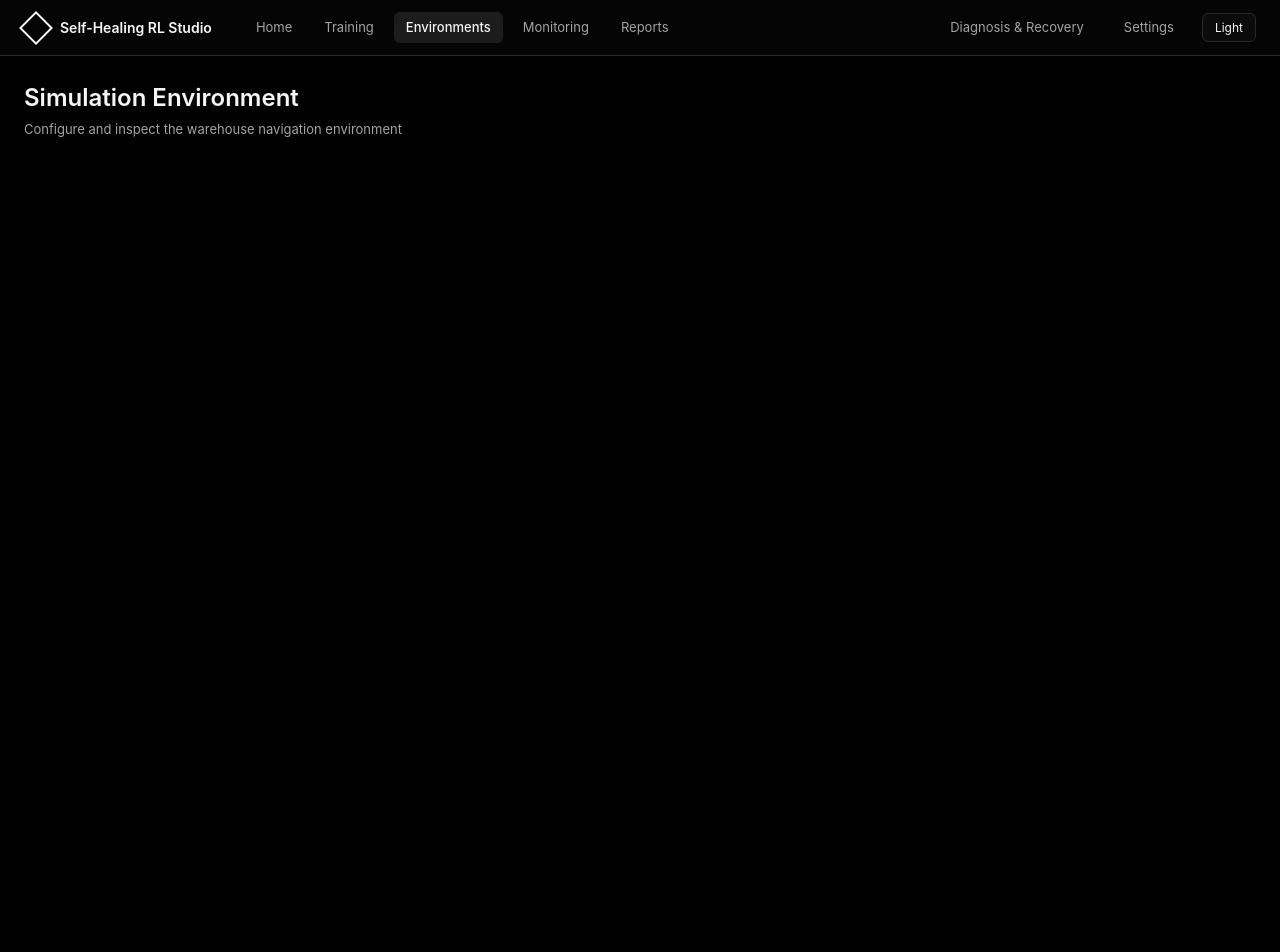
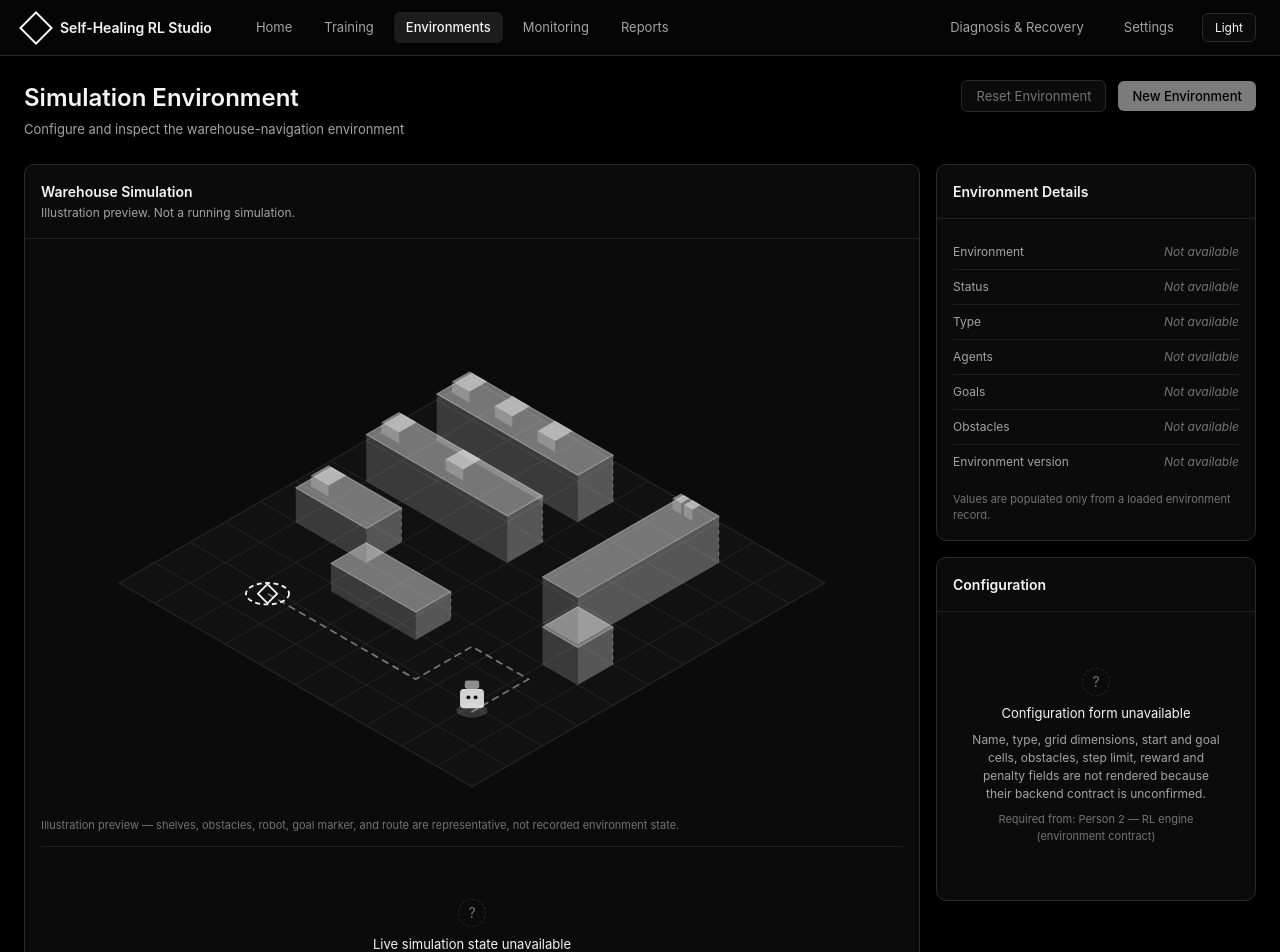
Before and after one commit to DerrickUnleashed/RL-Studio, a React (Vite) app in the folder frontend/: page /environments in a window 1280 px wide. Shown: the top 952 px of the page. Before the commit the page ends 800 px from the top, so only its background shows below. Built offline with nearby package versions, Linux system fonts and the light colour scheme.

Commit message:
feat: build environments page with split layout and explicit unavailable states

```diff
--- a/frontend/src/pages/EnvironmentsPage.tsx
+++ b/frontend/src/pages/EnvironmentsPage.tsx
@@ -1,14 +1,151 @@
 import { ApplicationShell } from '../components/layout/ApplicationShell'
+import { Panel } from '../components/ui/Panel'
+import { DefinitionList } from '../components/ui/DefinitionList'
+import { UnavailableState } from '../components/ui/UnavailableState'
+import { WarehouseIllustration } from '../components/illustrations/WarehouseIllustration'
+
+// No environment record has been loaded. Every detail row stays null so the UI
+// reports "Not available" instead of inventing a plausible warehouse.
+const environmentDetails = [
+  { id: 'name', label: 'Environment', value: null },
+  { id: 'status', label: 'Status', value: null },
+  { id: 'type', label: 'Type', value: null },
+  { id: 'agents', label: 'Agents', value: null },
+  { id: 'goals', label: 'Goals', value: null },
+  { id: 'obstacles', label: 'Obstacles', value: null },
+  { id: 'version', label: 'Environment version', value: null },
+]
 
 export function EnvironmentsPage() {
   return (
     <ApplicationShell>
-      <div>
-        <h1 style={{ fontSize: 'var(--text-2xl)', fontWeight: 600, margin: 0, color: 'var(--text-primary)', fontFamily: 'var(--font-sans)' }}>
-          Simulation Environment
-        </h1>
-        <p style={{ fontSize: 'var(--text-base)', color: 'var(--text-secondary)', margin: '4px 0 0 0', fontFamily: 'var(--font-sans)' }}>
-          Configure and inspect the warehouse navigation environment
+      <div className="page-stack">
+        <div className="page-header">
+          <div>
+            <h1
+              style={{
+                fontSize: 'var(--text-2xl)',
+                fontWeight: 600,
+                margin: 0,
+                color: 'var(--text-primary)',
+                fontFamily: 'var(--font-sans)',
+              }}
+            >
+              Simulation Environment
+            </h1>
+            <p
+              style={{
+                fontSize: 'var(--text-base)',
+                color: 'var(--text-secondary)',
+                margin: '4px 0 0 0',
+                fontFamily: 'var(--font-sans)',
+              }}
+            >
+              Configure and inspect the warehouse-navigation environment
+            </p>
+          </div>
+          <div className="action-row">
+            <button
+              type="button"
+              disabled
+              title="Unavailable until the environment contract from Person 2 is confirmed"
+              style={{
+                padding: '7px 14px',
+                background: 'var(--bg-panel)',
+                color: 'var(--text-muted)',
+                border: '1px solid var(--border-primary)',
+                borderRadius: 'var(--radius-sm)',
+                fontSize: 'var(--text-base)',
+                fontFamily: 'var(--font-sans)',
+                cursor: 'not-allowed',
+              }}
+            >
+              Reset Environment
+            </button>
+            <button
+              type="button"
+              disabled
+              title="Unavailable until the environment creation contract from Person 2 is confirmed"
+              style={{
+                padding: '7px 14px',
+                background: 'var(--text-primary)',
+                color: 'var(--bg-primary)',
+                border: 'none',
+                borderRadius: 'var(--radius-sm)',
+                fontSize: 'var(--text-base)',
+                fontFamily: 'var(--font-sans)',
+                fontWeight: 500,
+                cursor: 'not-allowed',
+                opacity: 0.5,
+              }}
+            >
+              New Environment
+            </button>
+          </div>
+        </div>
+
+        <div className="split-layout">
+          <Panel
+            title="Warehouse Simulation"
+            description="Illustration preview. Not a running simulation."
+          >
+            <figure style={{ margin: 0 }}>
+              <WarehouseIllustration />
+              <figcaption
+                style={{
+                  marginTop: 'var(--space-3)',
+                  fontSize: 'var(--text-xs)',
+                  color: 'var(--text-muted)',
+                  fontFamily: 'var(--font-sans)',
+                }}
+              >
+                Illustration preview — shelves, obstacles, robot, goal marker, and route are
+                representative, not recorded environment state.
+              </figcaption>
+            </figure>
+            <div
+              style={{
+                marginTop: 'var(--space-3)',
+                borderTop: '1px solid var(--border-secondary)',
+                paddingTop: 'var(--space-3)',
+              }}
+            >
+              <UnavailableState
+                title="Live simulation state unavailable"
+                description="No environment record is connected, so the grid, agent position and trajectory cannot be shown. The illustration above is not simulation output."
+                owner="Person 2 — RL engine (environment state contract)"
+              />
+            </div>
+          </Panel>
+
+          <div style={{ display: 'flex', flexDirection: 'column', gap: 'var(--space-4)' }}>
+            <Panel title="Environment Details">
+              <DefinitionList
+                rows={environmentDetails}
+                caption="Values are populated only from a loaded environment record."
+              />
+            </Panel>
+
+            <Panel title="Configuration">
+              <UnavailableState
+                title="Configuration form unavailable"
+                description="Name, type, grid dimensions, start and goal cells, obstacles, step limit, reward and penalty fields are not rendered because their backend contract is unconfirmed."
+                owner="Person 2 — RL engine (environment contract)"
+              />
+            </Panel>
+          </div>
+        </div>
+
+        <p
+          style={{
+            margin: 0,
+            fontSize: 'var(--text-xs)',
+            color: 'var(--text-muted)',
+            fontFamily: 'var(--font-sans)',
+          }}
+        >
+          Reset, save, and create actions stay disabled until the corresponding backend
+          operations exist and can be validated.
         </p>
       </div>
     </ApplicationShell>
```
Also changed, not shown: 1 other file (tests, documents, lock files or other folders).
